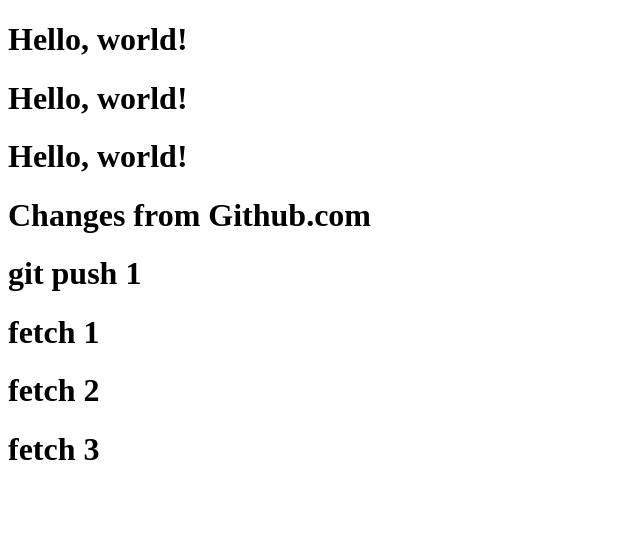
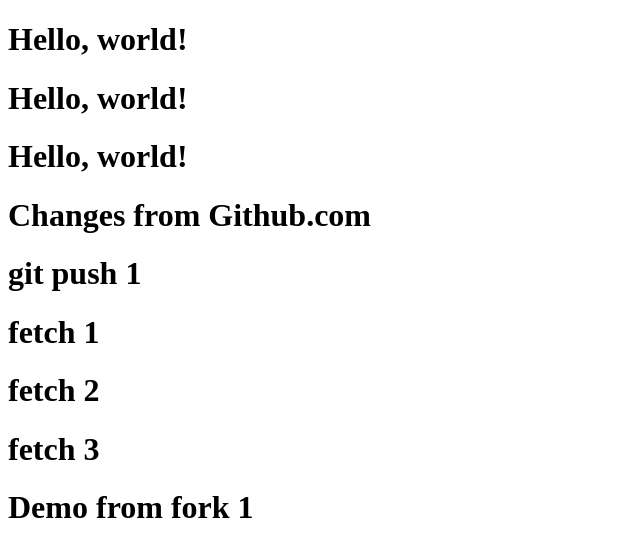
Before and after one commit to bligede767/git-demo, a plain HTML site: page index.html in a window 1280 px wide. Shown: the whole page, without its empty margins (0-640 px from the left). Drawn offline with Linux system fonts and the light colour scheme.

Commit message:
demo fork 1

```diff
--- a/index.html
+++ b/index.html
@@ -1,11 +1,13 @@
 <!DOCTYPE html>
 <html lang="en">
+
 <head>
     <meta charset="UTF-8">
     <meta http-equiv="X-UA-Compatible" content="IE=edge">
     <meta name="viewport" content="width=device-width, initial-scale=1.0">
     <title>Document</title>
 </head>
+
 <body>
     <h1>Hello, world!</h1>
     <h1>Hello, world!</h1>
@@ -22,5 +24,9 @@
     <h1>fetch 2</h1>
     <h1>fetch 3</h1>
 
+
+    <h1>Demo from fork 1</h1>
+
 </body>
+
 </html>
```
